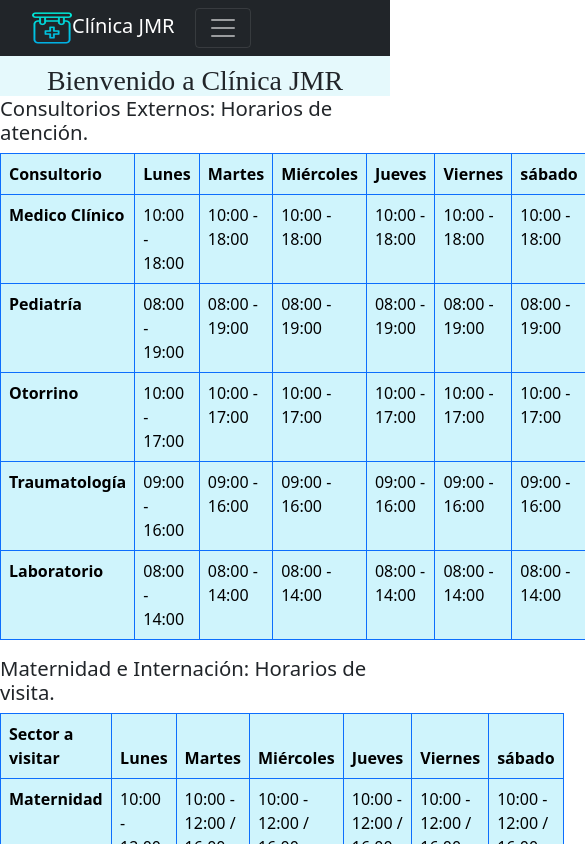
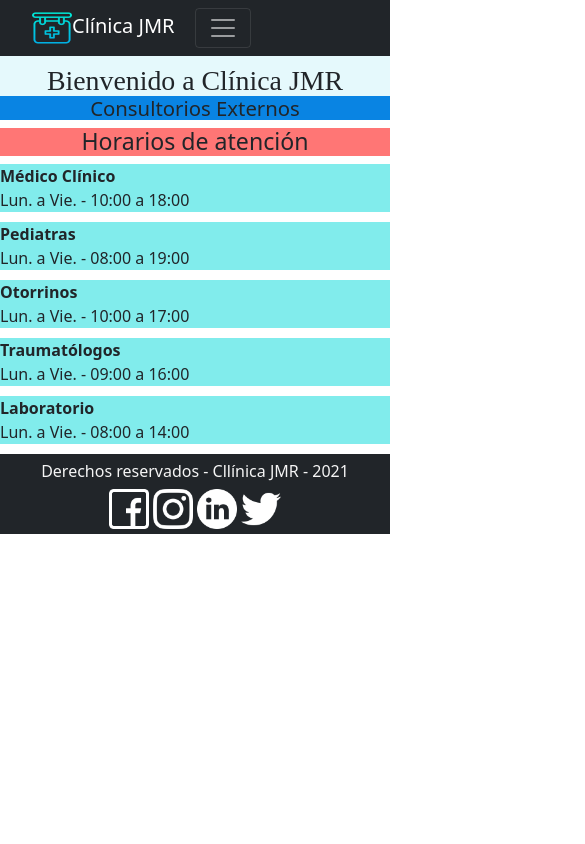
Before and after one commit to jmrmdq/proyectoCoderHouse, a website: page k_horarios.html in a window 390 px wide. Shown: the top 844 px of the page, 585 px wide, since content can reach past the window. Drawn offline with nearby package versions, Linux system fonts and the light colour scheme.

Commit message:
Primer Resultado final del pryecto

```diff
--- a/k_horarios.html
+++ b/k_horarios.html
@@ -69,8 +69,8 @@
     </header>
 
     <main>
-        <section>
-            <div class="tablaDr">
+        <section class="horariosEnCelu">
+            <div id="consultorios" class="tablaDr">
                 <div>
                     <h2>Consultorios Externos: Horarios de atención.</h2>
                 </div>
@@ -135,10 +135,25 @@
                     </tbody>
                 </table>
             </div>
+            <div id="consultoriosCel">
+                <h2>Consultorios Externos</h2>
+                <h3>Horarios de atención</h3>
+                <p><strong>Médico Clínico</strong></p>
+                <span>Lun. a Vie. - 10:00 a 18:00</span>
+                <p><strong>Pediatras</strong></p>
+                <span>Lun. a Vie. - 08:00 a 19:00</span>
+                <p><strong>Otorrinos</strong></p>
+                <span>Lun. a Vie. - 10:00 a 17:00</span>
+                <p><strong>Traumatólogos</strong></p>
+                <span>Lun. a Vie. - 09:00 a 16:00</span>
+                <p><strong>Laboratorio</strong></p>
+                <span>Lun. a Vie. - 08:00 a 14:00</span>
+
+            </div>
         </section>
 
         <section>
-            <div class="tablaDr">
+            <div id="maternidad" class="tablaDr">
                 <div>
                     <h2>Maternidad e Internación: Horarios de visita.</h2>
                 </div>
--- a/scss/_basicos.scss
+++ b/scss/_basicos.scss
@@ -7,3 +7,14 @@
     width: $imgSmall;
     height: $imgSmall;
 }
+.wappFijo{
+    position: fixed;
+    right: 50px;
+    bottom: 100px;
+    z-index: 100;
+
+    & img{
+        width: $topGenerico;
+        height: $topGenerico;
+    }
+}
--- a/scss/_especialistas.scss
+++ b/scss/_especialistas.scss
@@ -47,3 +47,6 @@
         }
     }
 }
+#consultoriosCel{
+    display: none;
+}
--- a/scss/_querys.scss
+++ b/scss/_querys.scss
@@ -87,4 +87,56 @@
     .tablaDr{
         width: 100%;
     }
+    .boxFooter{
+        display: flex;
+        flex-direction: column;
+        justify-content: space-evenly;
+        align-items: center;
+        height: 5em;
+        width: 100%;
+    }
+    #consultorios{
+        display: none;
+    }
+    #maternidad{
+        display: none;
+    }
+    #consultoriosCel{
+        display: flex;
+        flex-direction: column;
+
+        & h2{
+            text-align: center;
+            background-color: #0984e3;
+        }
+
+        & h3{
+            font-size: calc(1.1 rem + 0.6 vw);
+            text-align: center;
+            background-color: #ff7675;
+        }
+
+        & p{
+            background-color: #81ecec;
+            margin-bottom: 0px;
+        }
+
+        & span{
+            margin-bottom: 10px;
+            background-color: #81ecec;
+        }
+    }
+
+    .wappFijo{
+        position: fixed;
+        right: 5px;
+        bottom: 10px;
+        z-index: 100;
+
+        & img{
+            width: $imgSmall;
+            height: $imgSmall;
+        }
+    }
 }
+//
```
Also changed, not shown: index.html (+5 -0 lines), l_institucional.html (+2 -3 lines), css/estilos.css.
